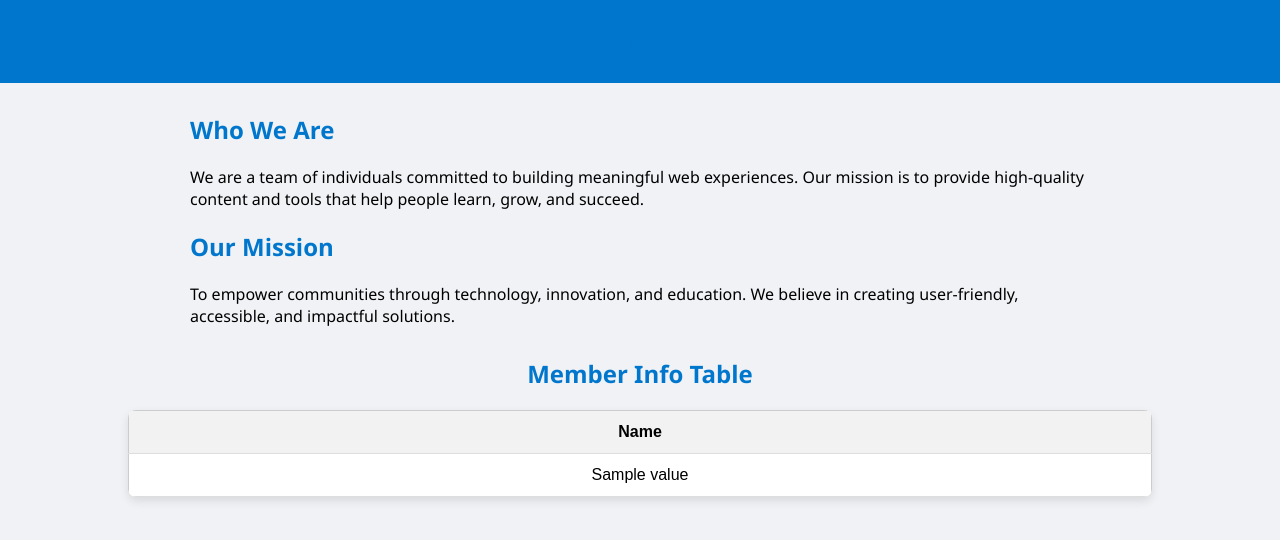
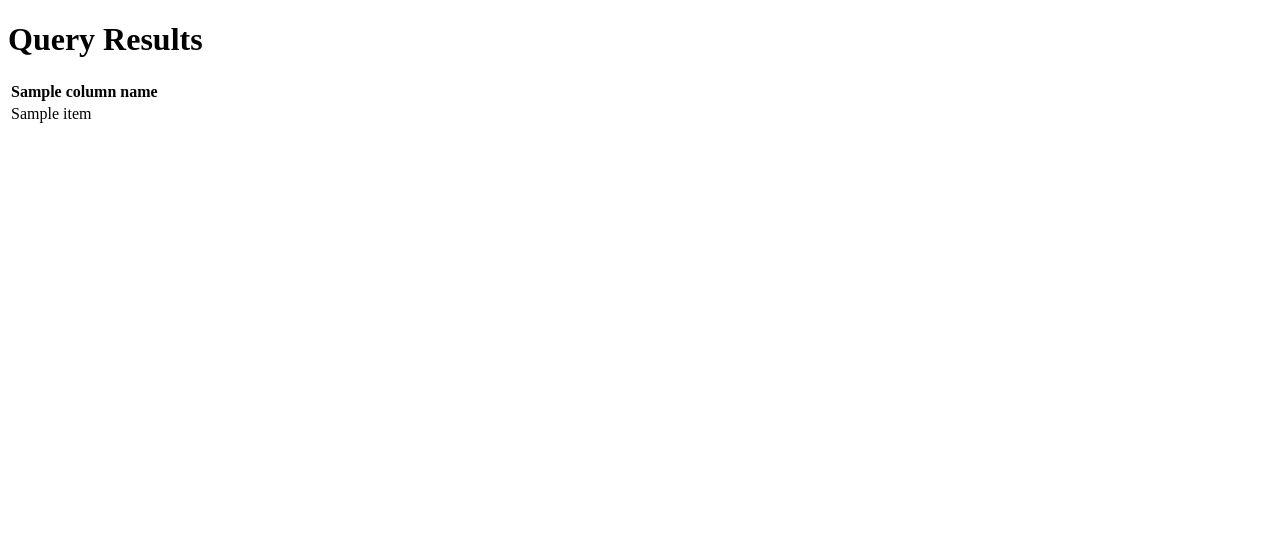
Before and after one commit to aksharas957/bytesquad, a Flask app: template templates/table.html in a window 1280 px wide. Shown: the top 540 px of the page. Run offline with Flask 3, Linux system fonts and the light colour scheme; the template is opened without the code that fills it: most values are stand-ins (such as "Sample title", 1, 10 or a date in 2020); some libraries are stand-ins or nearby versions.

Commit message:
New branch

```diff
--- a/app.py
+++ b/app.py
@@ -2,6 +2,8 @@ from flask import Flask, render_template,request, jsonify,render_template_string
 
 import mysql.connector, json
 
+import psycopg2
+from flask import Flask, jsonify
 
 app = Flask(__name__)
 
@@ -11,28 +13,64 @@ def home():
     return render_template('index.html')
 
 # MySQL configuration
-db_config = {
-    'host': '127.0.0.1',
-    'user': 'root',
-    'password': 'bytesquad',
-    'database': 'bytesquad'
-}
+# db_config = {
+#     'host': '127.0.0.1',
+#     'user': 'root',
+#     'password': 'bytesquad',
+#     'database': 'bytesquad'
+# }
 
-# Create a MySQL connection
-def get_db_connection():
-    return mysql.connector.connect(**db_config)
+# # Create a MySQL connection
+# def get_db_connection():
+#     return mysql.connector.connect(**db_config)
 
 
-@app.route('/show')
-def show_users():
-    conn = get_db_connection()
-    cursor = conn.cursor(dictionary=True)  # dictionary=True gives dicts instead of tuples
-    cursor.execute("SELECT * FROM members")
-    users = cursor.fetchall()
-    cursor.close()
-    conn.close()
+# @app.route('/show')
+# def show_users():
+#     conn = get_db_connection()
+#     cursor = conn.cursor(dictionary=True)  # dictionary=True gives dicts instead of tuples
+#     cursor.execute("SELECT * FROM members")
+#     users = cursor.fetchall()
+#     cursor.close()
+#     conn.close()
 
-    return render_template('table.html',data=users)
+#     return render_template('table.html',data=users)
+
+# if __name__ == '__main__':
+#     app.run(debug=True)
+
+
+# Replace with your actual Neon credentials
+DB_URL ='postgresql://neondb_owner:npg_PGBFmEw0D8xV@ep-damp-cherry-aegep02p-pooler.c-2.us-east-2.aws.neon.tech/bytesquad-website?sslmode=require&channel_binding=require'
+
+
+def get_db_connection():
+    conn = psycopg2.connect(DB_URL)
+    return conn
+
+@app.route('/data')
+def fetch_data():
+    conn = None
+    results = None
+    description = []
+
+    try:
+        conn = get_db_connection()
+        cur = conn.cursor()
+
+        cur.execute('SELECT * FROM members LIMIT 10;')
+        users = cur.fetchall()
+        description = [desc[0] for desc in cur.description]
+        cur.close()
+
+
+        return render_template('table.html',column_names=description, results=users)
+    except Exception as e:
+        return jsonify({"error": str(e)})
+    finally:
+        if conn is not None:
+
+            conn.close()
 
 if __name__ == '__main__':
     app.run(debug=True)
--- a/templates/index.html
+++ b/templates/index.html
@@ -10,7 +10,7 @@
 <body>
     <h1>Welcome to ByteSquad!</h1>
     <p>This is a simple web application built using Flask.</p>
-    <a href="/show"> Show Members </a>
+    <a href="/data"> Show Members </a>
 
 </body>
 </html>
--- a/templates/table.html
+++ b/templates/table.html
@@ -1,126 +1,27 @@
 <!DOCTYPE html>
 <html>
 <head>
-    <title>ByteSquad Members</title>
-    <style>
-        table { border-collapse: collapse; width: 60%; margin: 20px auto; font-family: Arial; }
-        th, td { border: 1px solid #ccc; padding: 8px; text-align: center; }
-        th { background-color: #f2f2f2; }
-    </style>
-</head>
-<style>
-        body {
-            font-family: 'Segoe UI', Tahoma, Geneva, Verdana, sans-serif;
-            margin: 0;
-            background-color: #f0f2f5;
-        }
-        header {
-            background-color: #2c3e50;
-            color: white;
-            padding: 20px;
-            text-align: center;
-        }
-        h1 {
-            margin: 0;
-        }
-        main {
-            padding: 40px;
-        }
-        table {
-            width: 80%;
-            margin: auto;
-            border-collapse: collapse;
-            background-color: white;
-            box-shadow: 0 4px 10px rgba(0,0,0,0.1);
-            border-radius: 8px;
-            overflow: hidden;
-        }
-        th, td {
-            padding: 12px 15px;
-            text-align: center;
-            border-bottom: 1px solid #ddd;
-        }
-         <meta charset="UTF-8">
-  <meta name="viewport" content="width=device-width, initial-scale=1">
-  <title>About Us</title>
-  <style>
-    body {
-      font-family: Arial, sans-serif;
-      line-height: 1.6;
-      margin: 0;
-      padding: 0;
-      background-color: #f9f9f9;
-      color: #333;
-    }
-    header {
-      background-color: #0077cc;
-      color: white;
-      padding: 20px 0;
-      text-align: center;
-    }
-    .container {
-      max-width: 900px;
-      margin: 30px auto;
-      padding: 0 20px;
-    }
-    h1, h2 {
-      color: #0077cc;
-    }
-    footer {
-      background-color: #222;
-      color: white;
-      text-align: center;
-      padding: 10px 0;
-      margin-top: 50px;
-    }
-  </style>
+    <title>PostgreSQL Query Results</title>
 </head>
 <body>
-
-  <header>
-    <h1>About Us</h1>
-  </header>
-
-  <div class="container">
-    <h2>Who We Are</h2>
-    <p>We are a team of individuals committed to building meaningful web experiences. Our mission is to provide high-quality content and tools that help people learn, grow, and succeed.</p>
-
-    <h2>Our Mission</h2>
-    <p>To empower communities through technology, innovation, and education. We believe in creating user-friendly, accessible, and impactful solutions.</p>
-
-  </div>
-    </style>
-<body>
-    <h2 style="text-align:center;">Member Info Table</h2>
+    <h1>Query Results</h1>
     <table>
         <thead>
             <tr>
-                {% for key in data[0].keys() %}
-                    <th>{{ key.capitalize() }}</th>
+                {% for col_name in column_names %}
+                    <th>{{ col_name }}</th>
                 {% endfor %}
             </tr>
         </thead>
         <tbody>
-            {% for item in data %}
+            {% for row in results %}
                 <tr>
-                    {% for value in item.values() %}
-                        <td>{{ value }}</td>
+                    {% for item in row %}
+                        <td>{{ item }}</td>
                     {% endfor %}
                 </tr>
             {% endfor %}
         </tbody>
     </table>
-    <h5>
-
-    </h5>
-    <style>
-        footer {
-            background-color: #2c3e50;
-            color: white;
-            text-align: center;
-            padding: 15px;
-            margin-top: 40px;
-        }
-    </style>
 </body>
 </html>
```
